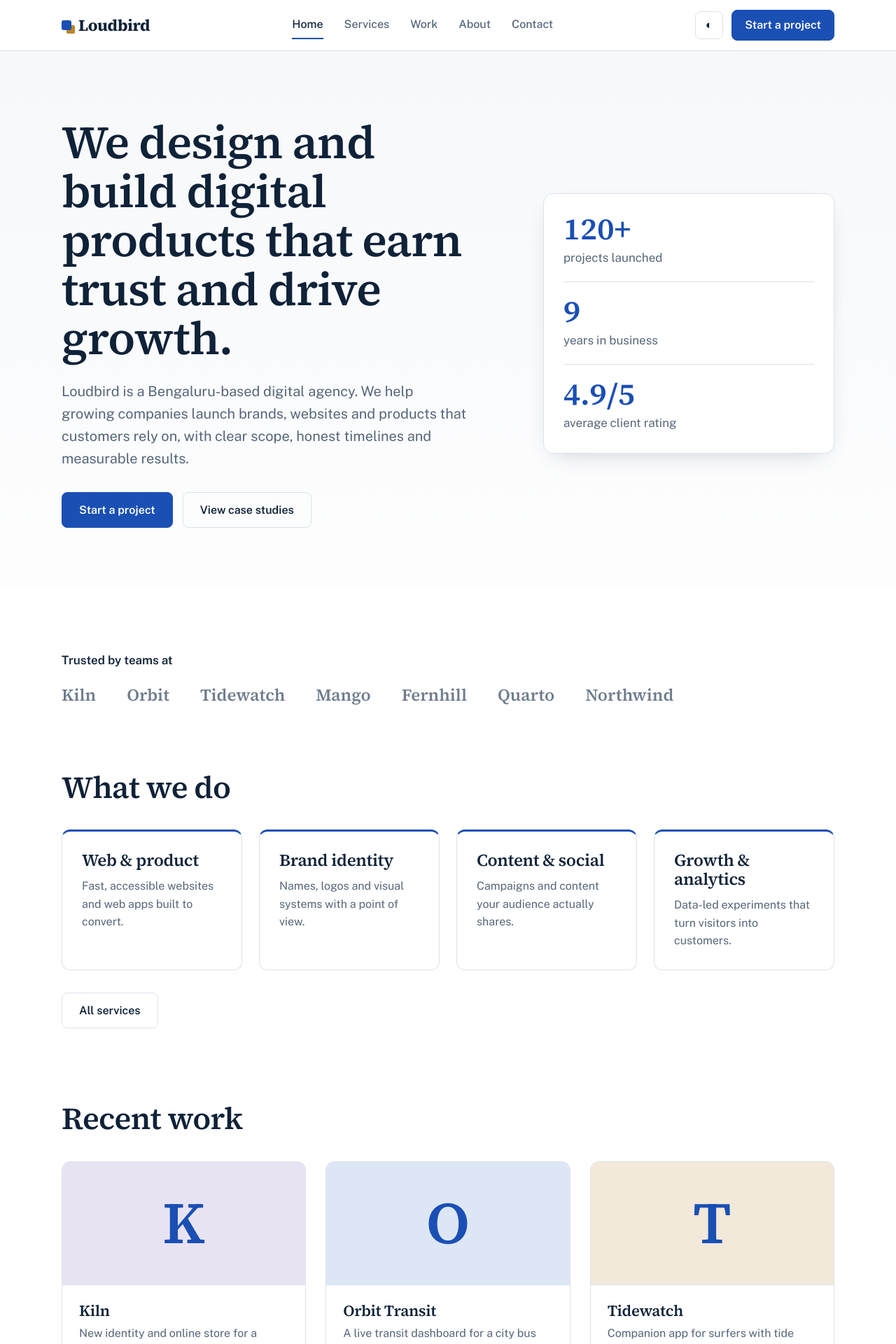
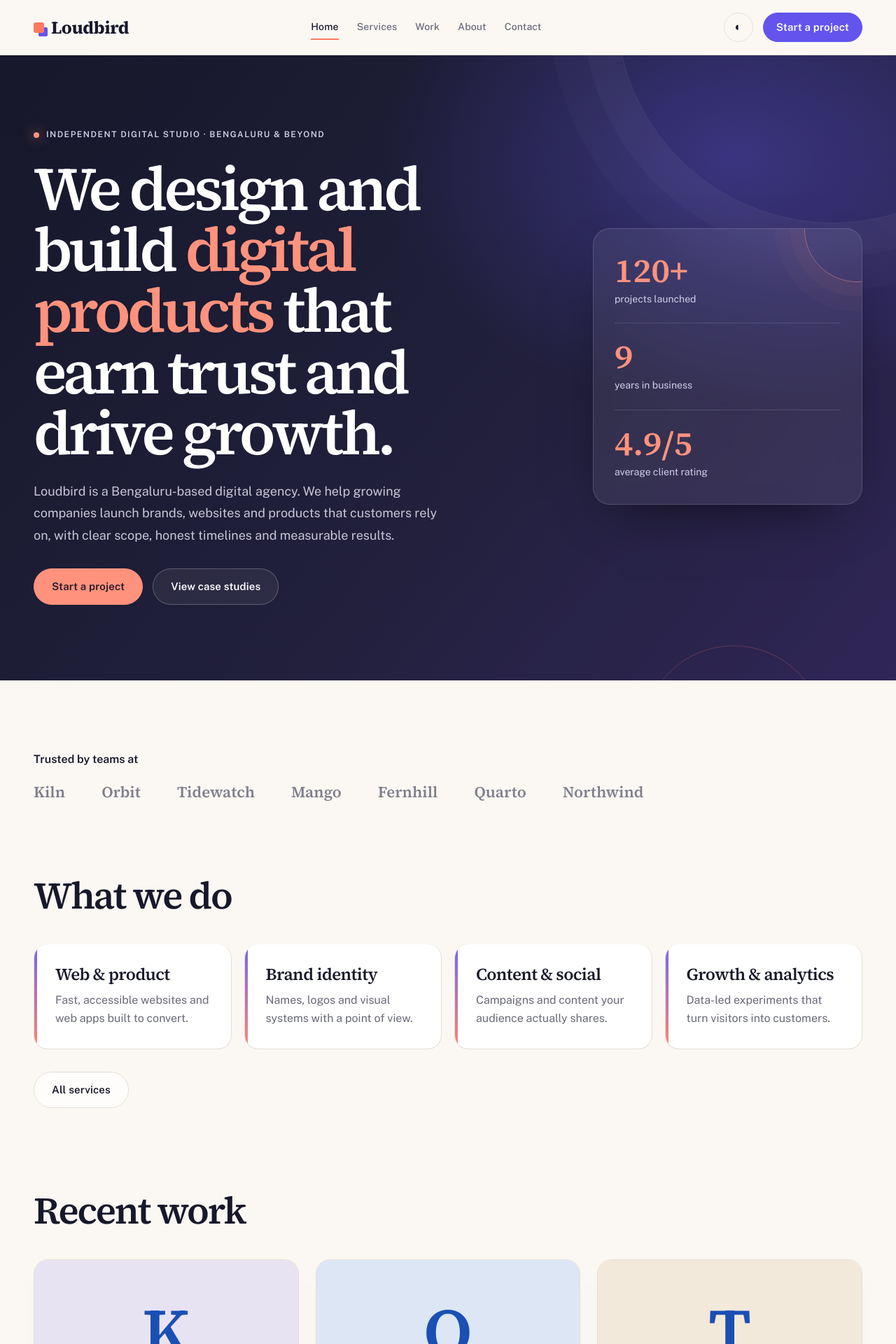
Before and after one commit to princeroygyansys/poc, a React (Vite) app: page / in a window 1280 px wide. Shown: the top 1920 px of the page at 70% size. Built offline with nearby package versions, Linux system fonts and the light colour scheme.

Commit message:
changed the design

```diff
--- a/src/components/Layout.jsx
+++ b/src/components/Layout.jsx
@@ -38,6 +38,7 @@ export default function Layout() {
     }, { threshold: 0.12, rootMargin: '0px 0px -32px 0px' })
 
     elements.forEach((element, index) => {
+      element.setAttribute('data-reveal', '')
       element.style.setProperty('--reveal-delay', `${Math.min(index % 5, 4) * 70}ms`)
       observer.observe(element)
     })
--- a/src/pages/Home.jsx
+++ b/src/pages/Home.jsx
@@ -13,7 +13,8 @@ export default function Home() {
       <section className="hero">
         <div className="wrap herogrid">
           <div>
-            <h1>We design and build digital products that earn trust and drive growth.</h1>
+            <p className="eyebrow"><span /> Independent digital studio · Bengaluru & beyond</p>
+            <h1>We design and build <span>digital products</span> that earn trust and drive growth.</h1>
             <p className="lead">Loudbird is a Bengaluru-based digital agency. We help growing companies launch brands, websites and products that customers rely on, with clear scope, honest timelines and measurable results.</p>
             <div className="cta">
               <Link className="btn" to="/contact">Start a project</Link>
--- a/src/styles.css
+++ b/src/styles.css
@@ -167,3 +167,130 @@ input:focus,select:focus,textarea:focus{box-shadow:0 0 0 4px color-mix(in srgb,v
  *,*::before,*::after{animation-duration:.01ms!important;animation-iteration-count:1!important;scroll-behavior:auto!important;transition-duration:.01ms!important}
  [data-reveal]{opacity:1;transform:none}
 }
+
+/* Visual refresh */
+:root{
+ --bg:#fbf8f3;--surface:#f2eee7;--card:#fff;--ink:#17182b;--muted:#68697a;
+ --line:#e5dfd5;--primary:#6254ed;--primary-d:#4e40d4;--accent:#ff795f;
+ --err:#b3261e;--footer:#17182b;color-scheme:light
+}
+@media(prefers-color-scheme:dark){
+ :root:not([data-theme="light"]){
+  --bg:#11121e;--surface:#191a29;--card:#1d1e2d;--ink:#f4f1eb;--muted:#b3b1c0;
+  --line:#303142;--primary:#a59cff;--primary-d:#8c80f4;--accent:#ff927d;
+  --err:#ff9a8a;--footer:#0c0d16;color-scheme:dark
+ }
+}
+:root[data-theme="dark"]{
+ --bg:#11121e;--surface:#191a29;--card:#1d1e2d;--ink:#f4f1eb;--muted:#b3b1c0;
+ --line:#303142;--primary:#a59cff;--primary-d:#8c80f4;--accent:#ff927d;
+ --err:#ff9a8a;--footer:#0c0d16;color-scheme:dark
+}
+body{background:var(--bg);font-size:16px}
+.wrap{max-width:1240px}
+section{padding:100px 0}
+.nav{background:color-mix(in srgb,var(--bg) 86%,transparent);backdrop-filter:blur(18px);border-bottom-color:color-mix(in srgb,var(--line) 75%,transparent)}
+.nav .wrap{height:78px}
+.logo{font-size:25px}
+.logo::before{width:15px;height:15px;background:var(--accent);box-shadow:6px 6px 0 -1px var(--primary)}
+.links{gap:26px}
+.links a{font-size:14px;letter-spacing:.01em}
+.links.menu a.active{border-bottom-color:var(--accent)}
+.nav .right{gap:14px}
+.icon{border-radius:50%;width:42px;height:42px}
+.btn{border-radius:999px;padding:13px 25px;font-size:15px;letter-spacing:.01em}
+.btn.ghost{background:color-mix(in srgb,var(--card) 72%,transparent)}
+.ph{padding-top:88px}
+.ph h1{font-size:clamp(44px,7vw,76px);letter-spacing:-.045em;line-height:1.02}
+.ph p{font-size:18px}
+.hero{
+ position:relative;isolation:isolate;overflow:hidden;padding:104px 0 108px;
+ background:radial-gradient(ellipse at 82% 16%,rgba(98,84,237,.38),transparent 34%),linear-gradient(130deg,#17182b 5%,#22203d 58%,#302657 100%);
+ color:#fff
+}
+.hero::before,.hero::after{content:"";position:absolute;z-index:-1;pointer-events:none;border:1px solid rgba(255,255,255,.09);border-radius:50%}
+.hero::before{width:620px;height:620px;right:-220px;top:-380px;box-shadow:0 0 0 48px rgba(255,255,255,.025),0 0 0 96px rgba(255,255,255,.02)}
+.hero::after{width:260px;height:260px;right:8%;bottom:-210px;border-color:rgba(255,121,95,.25)}
+.herogrid{grid-template-columns:1.45fr .8fr;gap:clamp(44px,8vw,120px)}
+.hero h1{max-width:780px;font-size:clamp(48px,7.2vw,88px);letter-spacing:-.055em;line-height:.99}
+.hero h1 span{color:#ff927d}
+.eyebrow{display:flex;align-items:center;gap:10px;color:#d2cfea;font-size:12px;font-weight:600;letter-spacing:.12em;text-transform:uppercase;margin:0 0 24px}
+.eyebrow span{width:8px;height:8px;border-radius:50%;background:#ff927d;box-shadow:0 0 18px rgba(255,146,125,.85)}
+.lead{color:#c9c6d7;font-size:18px;line-height:1.75;max-width:600px}
+.hero .btn{background:#ff927d;border-color:#ff927d;color:#211827}
+.hero .btn:hover{background:#ffab99;border-color:#ffab99}
+.hero .btn.ghost{background:rgba(255,255,255,.06);border-color:rgba(255,255,255,.23);color:#fff}
+.hero .btn.ghost:hover{background:rgba(255,255,255,.12)}
+.proof{position:relative;overflow:hidden;background:rgba(255,255,255,.07);border:1px solid rgba(255,255,255,.15);border-radius:24px;padding:12px 30px;box-shadow:0 30px 80px -40px rgba(0,0,0,.8);backdrop-filter:blur(14px)}
+.proof::before{content:"";position:absolute;width:150px;height:150px;right:-68px;top:-74px;border:1px solid rgba(255,146,125,.48);border-radius:50%;box-shadow:0 0 0 20px rgba(255,146,125,.045),0 0 0 42px rgba(255,146,125,.03)}
+.proof div{position:relative;padding:23px 0;border-bottom-color:rgba(255,255,255,.13)}
+.proof b{color:#ff927d;font-size:48px}
+.proof span{color:#d2cfea;font-size:14px}
+.clients{font-size:22px;color:var(--muted);gap:18px 52px}
+.clients span{transition:color .2s,transform .2s}
+.clients span:hover{color:var(--primary);transform:translateY(-2px)}
+h2{font-size:clamp(34px,4.6vw,54px);letter-spacing:-.04em;margin-bottom:40px}
+.filters{gap:12px}
+.chip{padding:9px 19px;font-size:14px}
+.chip[aria-pressed="true"]{background:var(--primary);border-color:var(--primary);color:#fff}
+.grid{gap:24px}
+.proj{border-radius:20px;border-color:var(--line);box-shadow:0 8px 24px -24px rgba(23,24,43,.5)}
+.art{height:205px;font-size:94px;border:0}
+.proj .b{padding:25px 26px 28px}
+.proj h3{font-size:25px;letter-spacing:-.025em}
+.tag{border-radius:999px;padding:5px 11px;font-size:12px}
+.svcs{gap:18px}
+.svc{position:relative;overflow:hidden;border:1px solid var(--line);border-top:0;border-radius:20px;padding:30px;background:var(--card)}
+.svc::before{content:"";position:absolute;inset:0 auto 0 0;width:4px;background:linear-gradient(180deg,var(--primary),var(--accent));opacity:.9}
+.svc h3{letter-spacing:-.025em}
+.svc.row{padding:30px}
+.steps{gap:28px}
+.step{border-top:1px solid var(--line);position:relative}
+.step::before{content:"";position:absolute;left:0;top:-1px;width:44px;height:3px;background:var(--accent)}
+.step b{font-size:48px}
+.stat{border-radius:18px;background:var(--surface);padding:28px}
+.stat b{font-size:48px;letter-spacing:-.04em}
+.quotes{gap:18px}
+.q{border-radius:20px;padding:30px;background:var(--card)}
+.q p{font-size:22px;letter-spacing:-.015em}
+.band{position:relative;overflow:hidden;background:radial-gradient(ellipse at 80% 110%,rgba(98,84,237,.42),transparent 42%),linear-gradient(125deg,#17182b,#25203e);padding:104px 0}
+.band::after{content:"";position:absolute;right:-100px;top:-210px;width:420px;height:420px;border:1px solid rgba(255,255,255,.12);border-radius:50%;box-shadow:0 0 0 42px rgba(255,255,255,.025),0 0 0 84px rgba(255,255,255,.02);pointer-events:none}
+.band .wrap{position:relative;z-index:1}
+.band h2{font-size:clamp(42px,6vw,68px);letter-spacing:-.045em}
+.cta-band p{color:#d0ccdf}
+.band .btn{background:#ff927d;color:#211827;border-color:#ff927d}
+.band .btn:hover{background:#ffab99;border-color:#ffab99}
+.team{gap:18px}
+.person{border-radius:20px;padding:26px}
+.avatar{width:76px;height:76px;font-size:24px}
+.cs-hero{border:0;border-radius:24px;box-shadow:inset 0 0 0 1px rgba(255,255,255,.2);text-shadow:0 8px 40px rgba(0,0,0,.14)}
+.formbox{border-radius:22px;padding:clamp(24px,4vw,40px);box-shadow:0 24px 70px -50px rgba(23,24,43,.55)}
+input[type=text],input[type=email],input[type=password],select,textarea{border-radius:11px;padding:13px 15px}
+.tablewrap{border-radius:18px}
+th{color:var(--ink)}
+.notfound h1{font-size:clamp(120px,25vw,250px);letter-spacing:-.08em;line-height:.9}
+.foot{padding:76px 0 52px}
+.big{font-size:clamp(40px,7vw,72px);letter-spacing:-.04em}
+@media(max-width:900px){
+ .hero{padding:84px 0}
+ .herogrid{grid-template-columns:1fr;gap:42px}
+ .proof{max-width:640px}
+}
+@media(max-width:860px){
+ .links.menu.open{top:78px;background:var(--bg);box-shadow:0 24px 40px -32px rgba(0,0,0,.4)}
+}
+@media(max-width:560px){
+ section{padding:76px 0}
+ .wrap{padding-left:22px;padding-right:22px}
+ .nav .wrap{height:70px}
+ .hero{padding:72px 0 78px}
+ .hero h1{font-size:clamp(46px,13vw,68px)}
+ .ph{padding-top:66px}
+ .grid{grid-template-columns:1fr}
+ .art{height:180px}
+ .band{padding:78px 0}
+ .svc.row{gap:16px}
+}
+@media(prefers-reduced-motion:reduce){
+ .hero{animation:none}
+}
```
